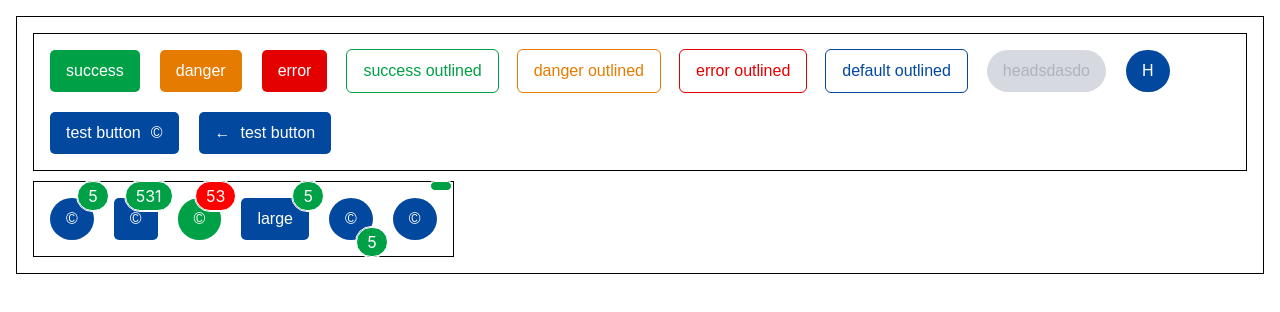
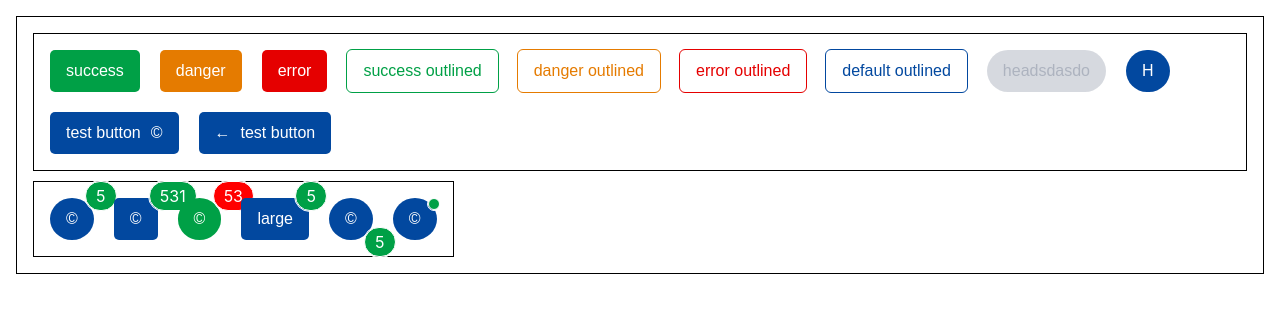
Before and after one commit to bandvov/react-ui-kit, a React (Create React App) app: page / in a window 1280 px wide. Shown: the top 312 px of the page. Built offline with nearby package versions, Linux system fonts and the light colour scheme.

Commit message:
update badge and button

```diff
--- a/src/components/Badge.tsx
+++ b/src/components/Badge.tsx
@@ -12,30 +12,64 @@ const StyledBadge = styled.div<IBadge>`
 
   color: ${(props) => props.color || "white"};
   outline: 1px solid white;
-  border:${(props)=> props.border || "1px solid white"};
+  border: ${(props) => props.border || "1px solid white"};
   :hover {
-   ${(props)=> props.onClick ? css`cursor:pointer`: "" };
+    ${(props) =>
+      props.onClick
+        ? css`
+            cursor: pointer;
+          `
+        : ""};
   }
-  ${(props)=> {
+  ${(props) => {
     if (props.position === "bottom") {
-      return css` right: -15px; bottom: -40%;`
+      return css`
+        left: 80%;
+        bottom: -40%;
+      `;
     } else {
-      return css` right: -15px; top: -40%;`
+      return css`
+        left: 80%;
+        top: -40%;
+      `;
     }
   }}
-  ${(props)=> {
-    if (!props.children && props.position ==="top") {
-      return css`height: 10px; width: 10px; border-radius: 50%; padding:0; top:0; right: -5px`
-    }else if(!props.children && props.position ==="bottom") {
-      return css`height: 10px; width: 10px; border-radius: 50%; padding:0;bottom:0; right: -5px`
+  ${(props) => {
+    if (!props.children) {
+      if (props.position === "bottom") {
+        return css`
+          height: 10px;
+          width: 10px;
+          border-radius: 50%;
+          padding: 0;
+          bottom: 0;
+          right: -5px;
+        `;
+      } else {
+        return css`
+          height: 10px;
+          width: 10px;
+          border-radius: 50%;
+          padding: 0;
+          top: 0;
+          right: -5px;
+        `;
+      }
     }
   }}
 `;
 
-const Badge: FC<IBadge> = ({ children,className, label, ...props }): ReactElement => {
+const Badge: FC<IBadge> = ({
+  children,
+  className,
+  label,
+  ...props
+}): ReactElement => {
   return (
     <div style={{ position: "relative", width: "max-content" }}>
-      <StyledBadge className={className} {...props}>{label}</StyledBadge>
+      <StyledBadge className={className} {...props}>
+        {label}
+      </StyledBadge>
       {children}
     </div>
   );
--- a/src/components/Button/Button.tsx
+++ b/src/components/Button/Button.tsx
@@ -71,7 +71,7 @@ border-radius: ${(props) =>
 padding:  ${(props) => (props.padding ? props.padding : ".75rem 1rem")};
 font-size: ${(props) => (props.fontSize ? props.fontSize : "16px")};
 width: ${(props) => (props.fullWidth ? "100%" : "max-content")};
-
+background-color: ${(props)=> props.backgroundColor || ""};
 :hover{
   cursor:${(props) => (props.disabled ? "not-allowed" : "pointer")};
 }
```
